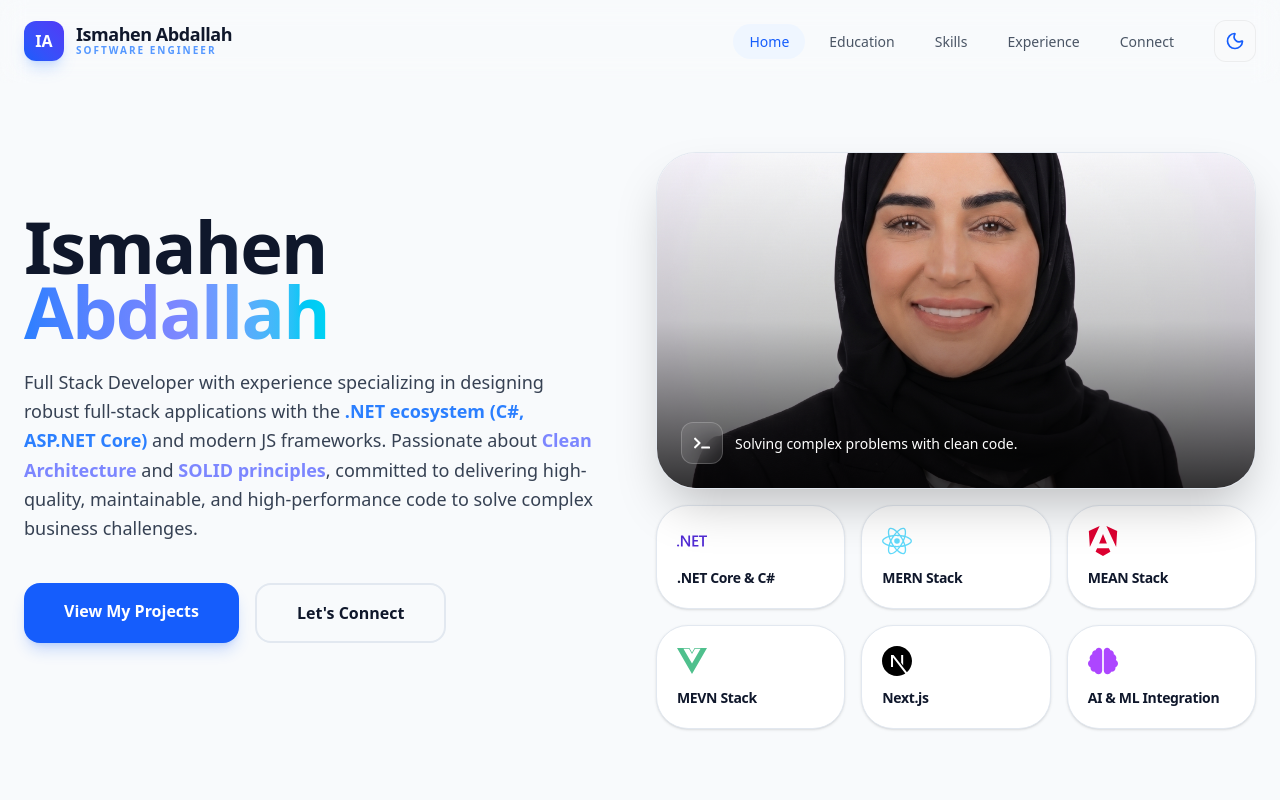
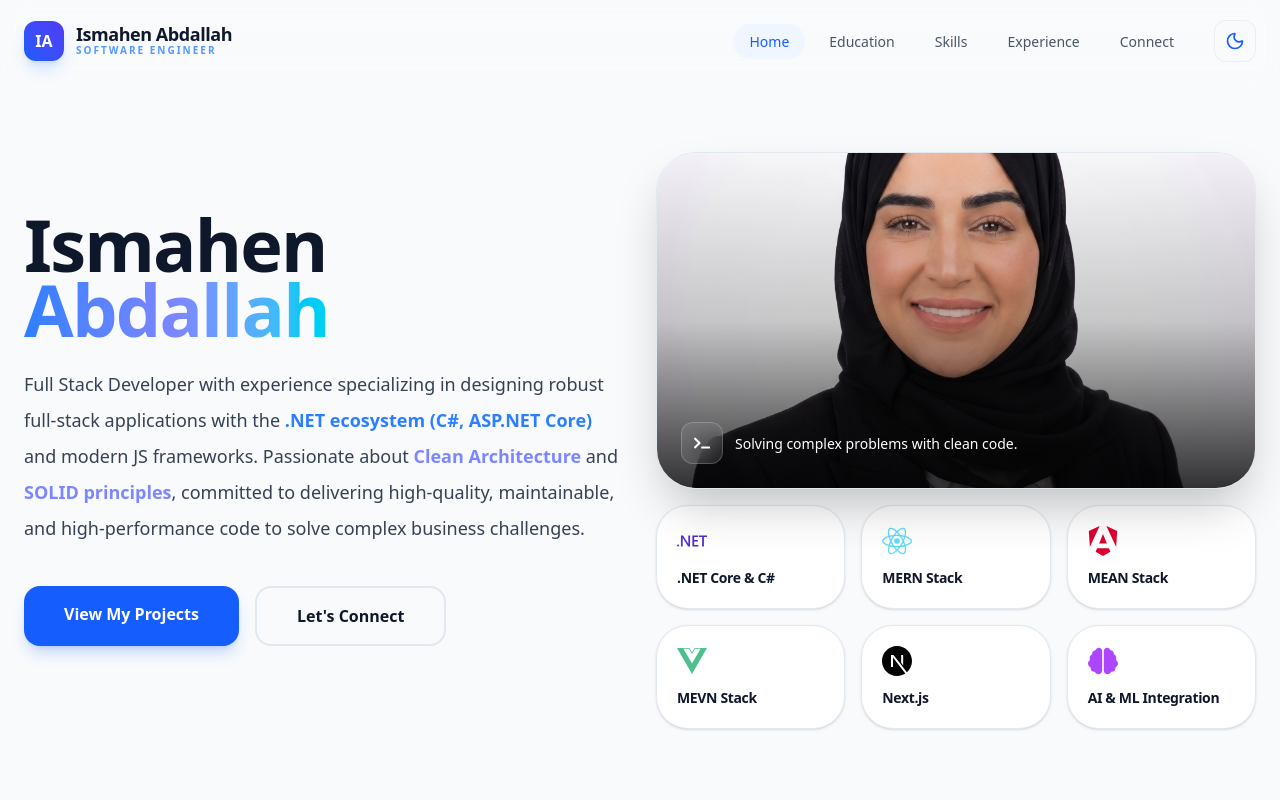
Before and after one commit to Ismahenabdallah/ismahen-abdallah, a React (Vite) app: page / in a window 1280 px wide. Shown: the top 800 px of the page. Built offline with nearby package versions, Linux system fonts and the light colour scheme.

Commit message:
feat: update paragraph styling for improved readability and layout consistency

```diff
--- a/src/pages/Home.jsx
+++ b/src/pages/Home.jsx
@@ -84,9 +84,9 @@ const Home = () => {
                 Abdallah
               </span>
             </h1>
-
+            {/* mb-10 max-w-xl mx-auto lg:mx-0 */}
             <p
-              className={`text-base md:text-lg mb-10 max-w-xl mx-auto lg:mx-0 leading-relaxed ${
+              className={`text-base md:text-lg mb-10 max-w-full mx-auto lg:mx-0 leading-loose ${
                 isDark ? "text-gray-300" : "text-gray-700"
               }`}
             >
```
